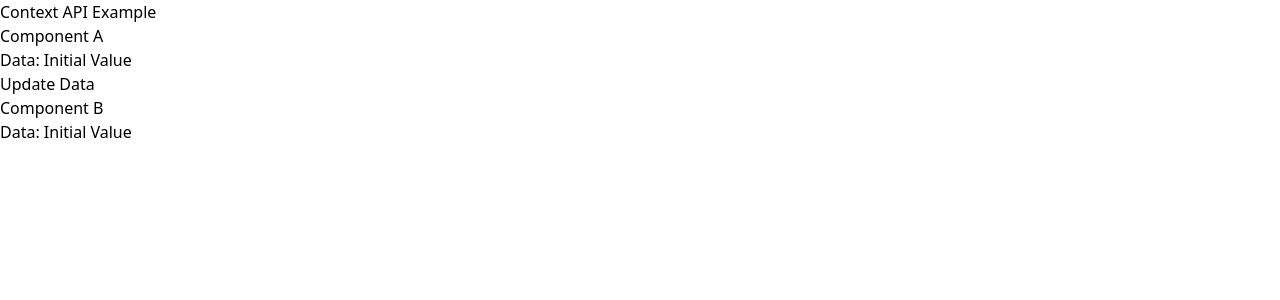
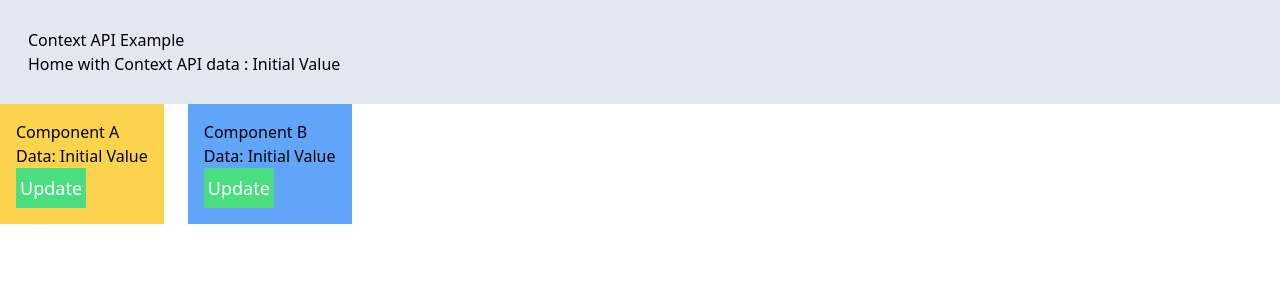
Before and after one commit to simonchaudhary/43rd-React-Training, a React (Vite) app: page / in a window 1280 px wide. Shown: the top 300 px of the page. Built offline with nearby package versions, Linux system fonts and the light colour scheme; no server answers; the HTML template or start-up script is replaced by a standard one.

Commit message:
Added reactrouter, axios

```diff
--- a/package.json
+++ b/package.json
@@ -10,9 +10,11 @@
     "preview": "vite preview"
   },
   "dependencies": {
+    "axios": "^1.4.0",
     "classnames": "^2.3.2",
     "react": "^18.2.0",
-    "react-dom": "^18.2.0"
+    "react-dom": "^18.2.0",
+    "react-router-dom": "^6.13.0"
   },
   "devDependencies": {
     "@types/react": "^18.0.37",
--- a/src/App.tsx
+++ b/src/App.tsx
@@ -1,18 +1,41 @@
-import React from "react";
+import React, { useEffect } from "react";
 import { MyProvider } from "./Contexts";
 import ComponentA from "./ComponentA";
 import ComponentB from "./ComponentB";
+import Router from "./Router";
+import { fetchPhotos } from "./services/getPhotos";
+import Home from "./pages/home";
 
 function App() {
+  useEffect(() => {
+    fetchPhotos();
+  }, []);
+
   return (
+    <MyProvider>
+      <div>
+        <Home />
+
+        <div className="flex gap-x-6">
+          <ComponentA />
+          <ComponentB />
+        </div>
+      </div>
+      {/* <Router /> */}
+    </MyProvider>
+  );
+}
+
+export default App;
+
+{
+  /*
     <MyProvider>
       <div>
         <h1>Context API Example</h1>
         <ComponentA />
         <ComponentB />
       </div>
-    </MyProvider>
-  );
+
+    </MyProvider>*/
 }
-
-export default App;
--- a/src/ComponentA.tsx
+++ b/src/ComponentA.tsx
@@ -1,19 +1,23 @@
 // ComponentA.tsx
 import React, { useContext } from "react";
-import { MyContext } from "./Contexts";
+import { MyContext, MyContextType } from "./Contexts";
+import Button from "./components/Button";
 
 const ComponentA: React.FC = () => {
-  const { data, setData } = useContext(MyContext);
+  const { data, setData } = useContext(MyContext) as MyContextType;
+
+  console.log("file", data);
 
   const handleClick = () => {
-    setData("New Value");
+    setData("Component A value");
   };
 
   return (
-    <div>
+    <div className="p-4 bg-amber-300">
       <h2>Component A</h2>
       <p>Data: {data}</p>
-      <button onClick={handleClick}>Update Data</button>
+
+      <Button onClick={handleClick} label="Update" />
     </div>
   );
 };
--- a/src/ComponentB.tsx
+++ b/src/ComponentB.tsx
@@ -1,14 +1,23 @@
 // ComponentB.tsx
 import React, { useContext } from "react";
-import { MyContext } from "./Contexts";
+import { MyContext, MyContextType } from "./Contexts";
+import Button from "./components/Button";
 
 const ComponentB: React.FC = () => {
-  const { data } = useContext(MyContext)!;
+  const { data, setData } = useContext(MyContext) as MyContextType;
+
+  console.log("file", data);
+
+  const handleClick = () => {
+    setData("Component B value");
+  };
 
   return (
-    <div>
+    <div className="p-4 bg-blue-400">
       <h2>Component B</h2>
       <p>Data: {data}</p>
+
+      <Button onClick={handleClick} label="Update" />
     </div>
   );
 };
--- /dev/null
+++ b/src/Router.tsx
@@ -0,0 +1,66 @@
+import React from "react";
+import {
+  BrowserRouter,
+  Routes,
+  Route,
+  Link,
+  Outlet,
+  useParams,
+} from "react-router-dom";
+
+// Define your components
+const Home = () => <h1>Home this is home page</h1>;
+const AboutUs = () => <h1>About us page</h1>;
+const Login = () => <h1>Login page</h1>;
+const HomeIndex = () => <h1>Home Index</h1>;
+const NotFound = () => <h1>404 Not Found</h1>;
+const Teams = () => (
+  <div>
+    <h1>teams</h1>
+    <Outlet />
+  </div>
+);
+const TeamsId = () => {
+  const data = useParams();
+  console.log("data", data);
+
+  return (
+    <div>
+      <h1>teams Id</h1>
+    </div>
+  );
+};
+const TeamsEdit = () => <h1>teams edit</h1>;
+const TeamsNew = () => <h1>teams New</h1>;
+const TeamsIndex = () => <h1>teams Index</h1>;
+
+function Router() {
+  return (
+    <BrowserRouter>
+      {/* <nav>
+        <ul>
+          <li>
+            <Link to="/">Home</Link>
+          </li>
+          <li>
+            <Link to="/about">About</Link>
+          </li>
+        </ul>
+      </nav> */}
+
+      <Routes>
+        <Route path="/" element={<Home />} />
+        <Route path="aboutus" element={<AboutUs />} />
+        <Route path="login" element={<Login />} />
+        <Route path="teams">
+          <Route index element={<TeamsIndex />} />
+          <Route path=":teamId" element={<TeamsId />} />
+          <Route path=":teamId/edit" element={<TeamsEdit />} />
+        </Route>
+        <Route path="*" element={<NotFound />} />
+      </Routes>
+    </BrowserRouter>
+  );
+}
+
+export default Router;
--- a/src/components/Button.tsx
+++ b/src/components/Button.tsx
@@ -13,7 +13,7 @@ function Button(props: IButton) {
     <button
       onClick={onClick}
       className={classNames(
-        "p-1 bg-slate-500 text-white w-10 h-10 flex items-center justify-center font-medium text-lg",
+        "p-1 bg-green-400 text-white  h-10 flex items-center justify-center font-medium text-lg",
         className
       )}
     >
--- /dev/null
+++ b/src/pages/home/Home.tsx
@@ -0,0 +1,15 @@
+import React, { useContext } from "react";
+import { MyContext, MyContextType } from "../../Contexts";
+
+function Home() {
+  const { data } = useContext(MyContext) as MyContextType;
+
+  return (
+    <div className="bg-slate-200 p-7">
+      <h1>Context API Example</h1>
+      Home with Context API data : {data}
+    </div>
+  );
+}
+
+export default Home;
--- /dev/null
+++ b/src/pages/home/index.ts
@@ -0,0 +1,3 @@
+import Home from "./Home";
+
+export default Home;
--- /dev/null
+++ b/src/services/axios.ts
@@ -0,0 +1,39 @@
+import axios, { ResponseType } from "axios";
+// Set the base URL
+
+const instance = axios.create({
+  baseURL: "https://jsonplaceholder.typicode.com/",
+  headers: {
+    "Content-Type": "application/json",
+  },
+});
+
+export const get = async (
+  url: string,
+  params = {},
+  responseType = "json" as ResponseType
+) => {
+  return instance({
+    url,
+    params,
+    method: "get",
+    responseType,
+  })
+    .then((response) => response)
+    .catch((error) => {
+      throw error?.response?.data;
+    });
+};
+
+export const post = async (url: string, params = {}, body = {}) => {
+  return instance({
+    url,
+    params,
+    data: body,
+    method: "post",
+  })
+    .then((response) => response)
+    .catch((error) => {
+      throw error?.response.data;
+    });
+};
--- /dev/null
+++ b/src/services/getPhotos.ts
@@ -0,0 +1,8 @@
+import { get } from "./axios";
+
+export const fetchPhotos = async () => {
+  const { data, ...other } = await get("photos");
+
+  console.log("data", data, other);
+  return data;
+};
```
Also changed, not shown: src/Contexts.tsx (+9 -3 lines), 1 other file (tests, documents, lock files or other folders).
